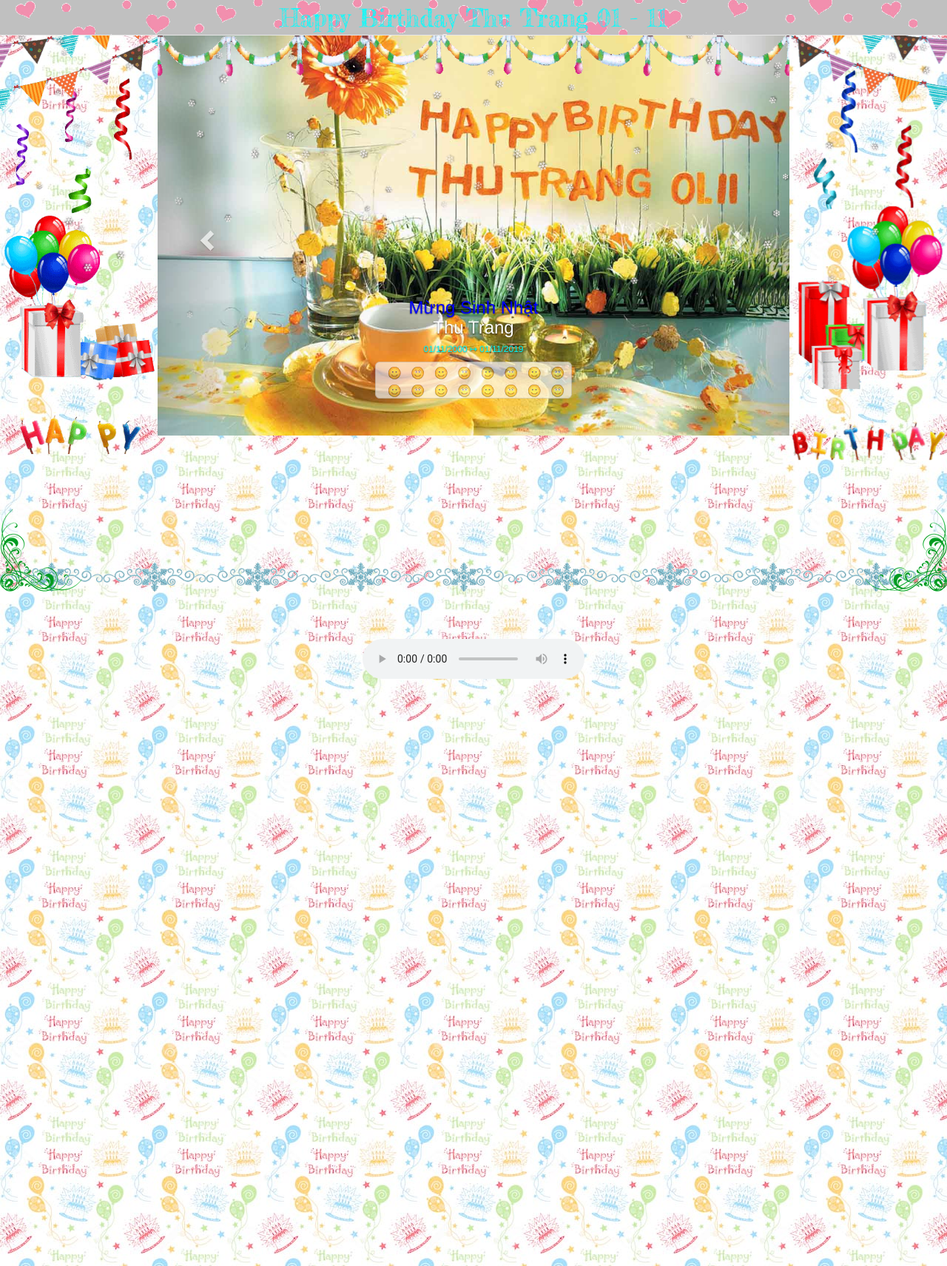
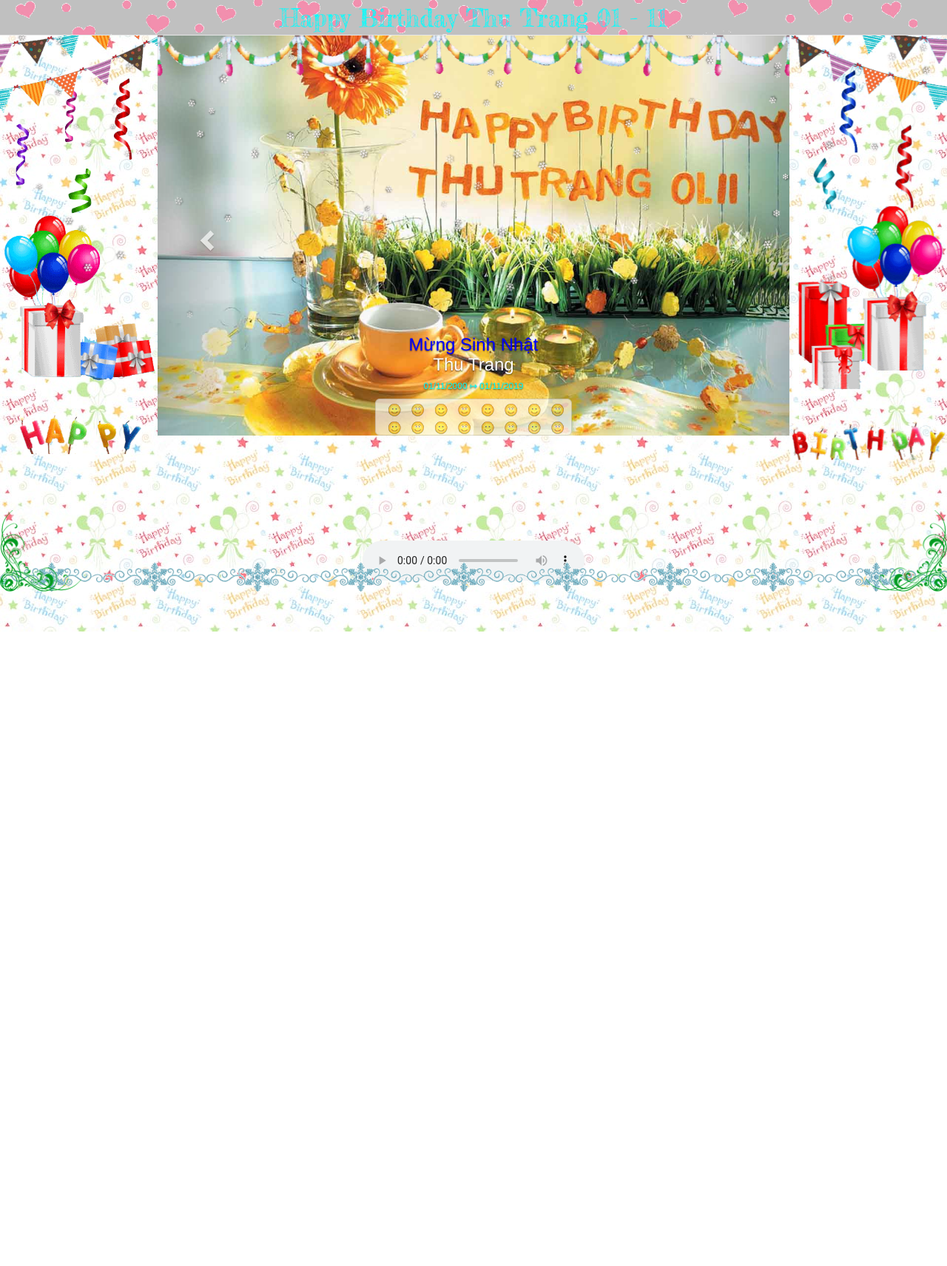
Before and after one commit to duc1101/duc1101.github.io, a PHP site: page /birthday/pttt.html in a window 1280 px wide. Shown: the whole page at 74% size. After the commit the page ends 854 px from the top, so only its background shows below. Run offline with PHP 8.4, Linux system fonts and the light colour scheme.

Commit message:
Add files via upload

```diff
--- a/birthday/css/main_style.css
+++ b/birthday/css/main_style.css
@@ -46,9 +46,17 @@ spin { 100% {
 div.snowflake{
 	color: snow;
 }
-section{
+h4{
+	background-color: #969696CB;
+	margin-top: 0;
+	width: auto;
+}
+#_body{
 	background-image: url('../images/bg4.jpg');
 	transition: 0.6s all;
+	padding: 48px 0 40px 0;
+
+	/* height: 100%; */
 }
 .row, ._container{
 	padding: 0;
@@ -70,15 +78,39 @@ header>nav.head_nav{
 	color: transparent;
 	box-sizing: border-box;
 }
-._main{
-	padding: 48px 0;
+.carousel-caption{
+	bottom: 0;
+	padding-top: 0;
+	padding-bottom: 0;
 }
 ._main>div.play_audio{
-	margin-top: 16px;
-	height: 100vh;
+	margin-top: 11px;
+	margin-bottom: 24px;
+	/* height: 100vh; */
+}
+#_3{
+	display: none;
+	width: 28vh;
+	position: absolute;
+	bottom: 0;
+	right: 0;
+}
+#_1{
+	width: 110px;
+	height: 110px;
+	position: absolute;
+	bottom: 0;
+	left: 0;
+}
+#_2{
+	width: 110px;
+	height: 110px;
+	position: absolute;
+	bottom: 0;
+	right: 0;
 }
 section>div.main_1>div.banner_left,section>div.main_1>div.main_bd,section>div.main_1>div.banner_right{
-	max-height: 100vh;
+	max-height: 84vh;
 }
 section>div.main_1>div.banner_left{
 	height: 100vh;
@@ -106,7 +138,6 @@ p{
 .custom_btn{
 	padding: 0px 6px;
 }
-
 section>div.main_1>div.banner_right{
 	height: 100vh;
 	background-image: url('../images/banner_right_2.png');
@@ -116,14 +147,8 @@ section>div.main_1>div.banner_right{
 section>div.main_1>div.banner_left>img,section>div.main_1>div.main_bd>img, section>div.main_1>div.banner_right>img{
 	width: 100%;
 }
-div.banner_bottom{
-	display: none;
-}
-div.banner_bottom>img{
-	width:60%;
-}
 div.banner_bottom_3{
-	max-width: auto;
+	/* max-width: auto; */
 }
 ._footer>.banner_bottom_2{
 	width: 100%;
@@ -134,9 +159,9 @@ div.banner_bottom_3{
 	background-size: auto 100%;
 	background-repeat: repeat-x;
 }
-*{
+/* *{
 	overflow: hidden;
-}
+	} */
 	#_gif{
 		transition: 1.6s;
 	}
@@ -144,6 +169,7 @@ div._gif{
 		height: 66vh;
 		width: 100%;
 		position: relative;
+		overflow: hidden;
 	}
 	#quaBong{
 		position: absolute;
@@ -345,22 +371,17 @@ div._gif{
 		}
 	}
 	@media (max-width: 540px){
-	div.banner_bottom{
-		display: block;
-	}
 		div.banner_bottom_3{
 			display: none;
 		}
+		#_3{
+			display: block;
+		}
 	}
 	@media (max-height: 440px){
-	div.banner_bottom_3{
-		display: block;
-	}
-	div.banner_bottom{
-		display: none;
-	}
-	div.banner_bottom_3>img{
-		height: 78px;
+		#_1, #_2{
+			width: 80px;
+			height: 80px;
 		}
 	}
 	@media(max-width: 440px){
@@ -368,8 +389,13 @@ div._gif{
 			color: gold;
 		}
 	}
-@media (max-height: 385px){
-	div.banner_bottom_2{
+	@media (max-height: 360px) and (max-width: 640px){
+		._main>div.play_audio{
+			margin-top: 111px;
+		}
+	}
+	@media (max-height: 359px){
+		div.banner_bottom_2,div.banner_bottom{
 			display: none;
 		}
 	}
```
Lines whose indentation alone changed are shown as unchanged.
